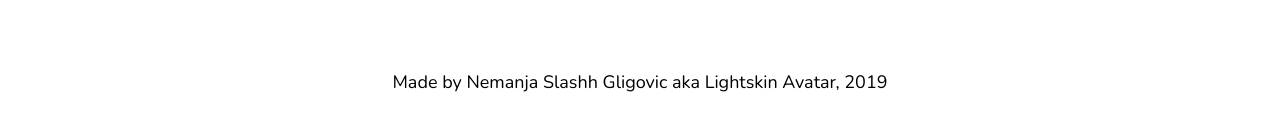
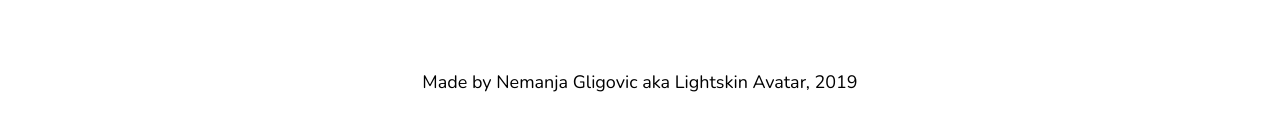
Before and after one commit to Slashh48/Wack80, an Angular app: page / in a window 1280 px wide. Shown: the part 553-684 px from the top of the page. Built offline with nearby package versions, Linux system fonts and the light colour scheme.

Commit message:
lightskin

```diff
--- a/src/app/app.component.html
+++ b/src/app/app.component.html
@@ -22,6 +22,6 @@
 
 <footer>
   <div class="footer">
-    <p>Made by Nemanja Slashh Gligovic aka Lightskin Avatar, 2019</p>
+    <p>Made by Nemanja Gligovic aka Lightskin Avatar, 2019</p>
   </div>
 </footer>
```
